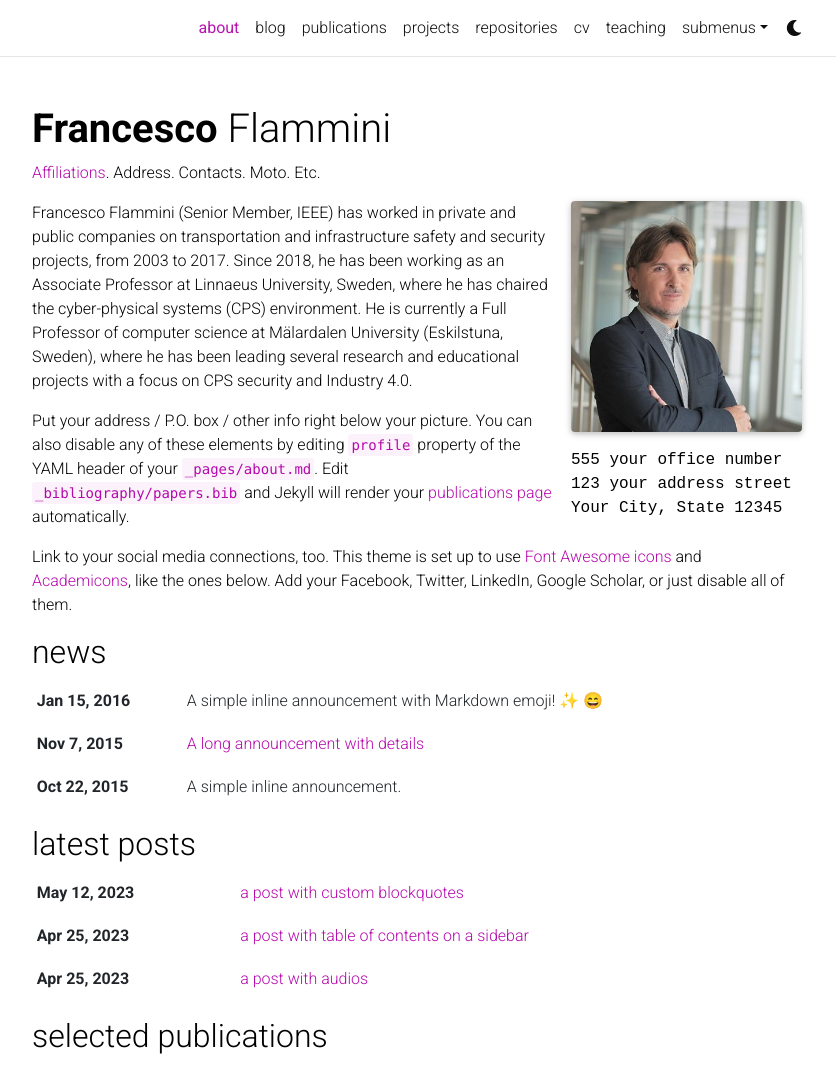
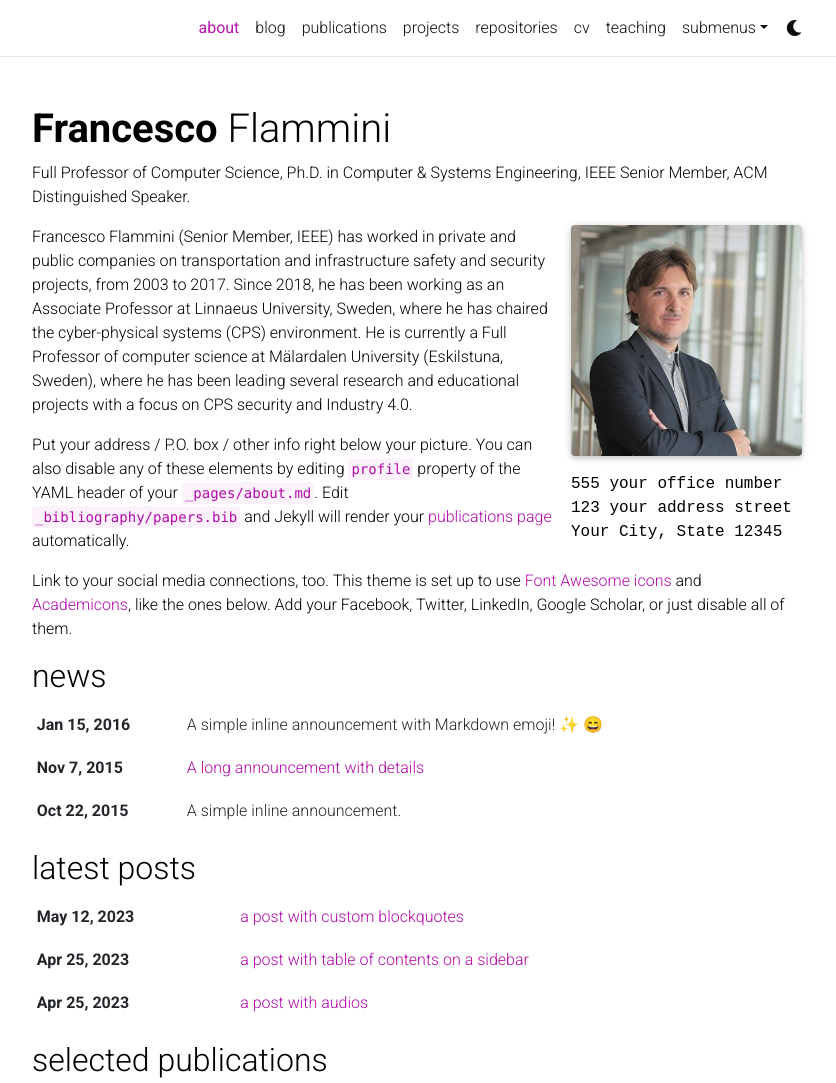
Before and after one commit to flamminifra/flamminifra.github.io, a Jekyll site: the page built from _pages/about.md, in a window 1280 px wide and 1396 px high, cut to the strip 0-1083 px from the top of the window. Shown: the whole strip, without its empty margins (223-1059 px from the left). Built offline with Jekyll 4.4.1, drawn with Linux system fonts in a browser that asks for light colours; full-size pictures stand in for the smaller copies a plugin makes; emoji names are drawn with the system emoji font; comment, search, counter and statistics services are not loaded; a style sheet for code colours, icons or effects is not loaded.

Commit message:
Update about.md

```diff
--- a/_pages/about.md
+++ b/_pages/about.md
@@ -2,7 +2,7 @@
 layout: about
 title: about
 permalink: /
-subtitle: <a href='#'>Affiliations</a>. Address. Contacts. Moto. Etc.
+subtitle: Full Professor of Computer Science, Ph.D. in Computer & Systems Engineering, IEEE Senior Member, ACM Distinguished Speaker.
 
 profile:
   align: right
```
